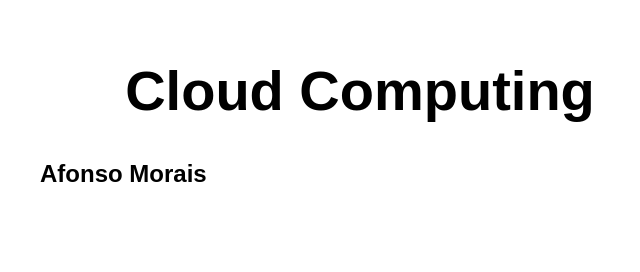
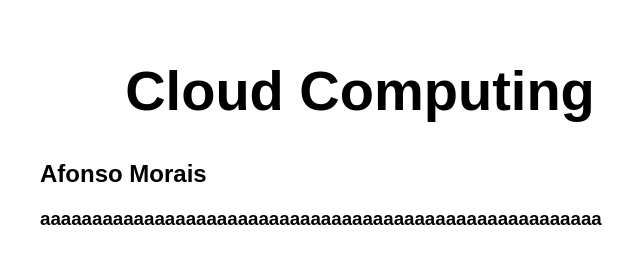
Before and after one commit to AfonsoMoraiss/my-first-static-web-app, a website: page src/index.html in a window 1280 px wide. Shown: the whole page, without its empty margins (280-920 px from the left). Drawn offline with Linux system fonts and the light colour scheme.

Commit message:
Update index.html

```diff
--- a/src/index.html
+++ b/src/index.html
@@ -12,6 +12,7 @@
   <main>
     <h1>Cloud Computing</h1>
     <h2>Afonso Morais</h2>
+    <h3>aaaaaaaaaaaaaaaaaaaaaaaaaaaaaaaaaaaaaaaaaaaaaaaaaaaaaa</h3>
   </main>
 </body>
 
```
